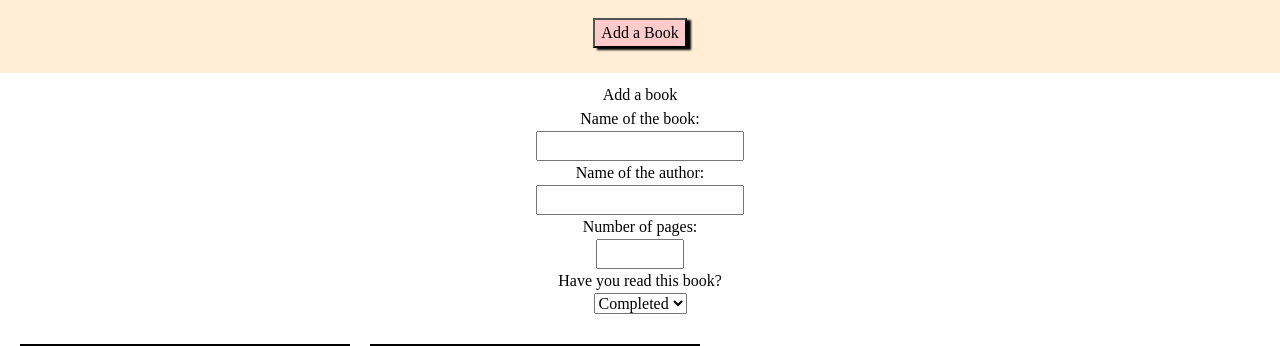
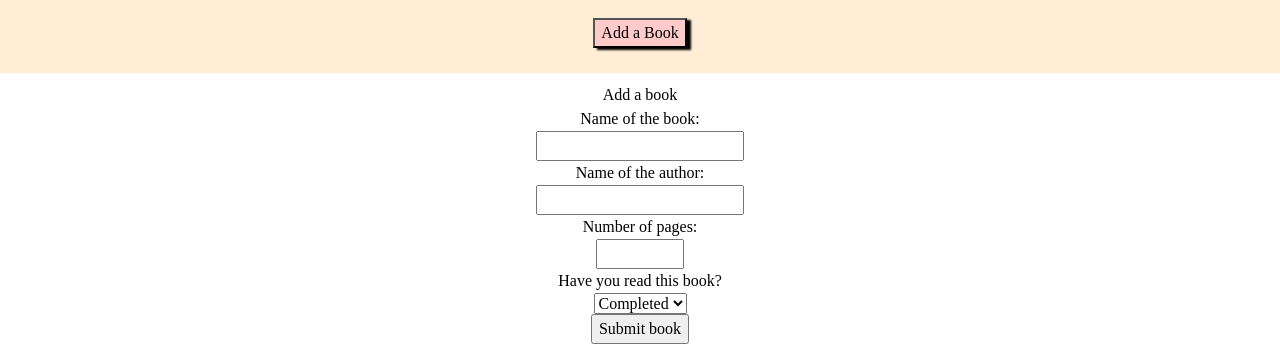
Before and after one commit to BrianRego03/library, a plain HTML site: page index.html in a window 1280 px wide. Shown: the part 70-416 px from the top of the page. Drawn offline with Linux system fonts and the light colour scheme.

Commit message:
Add submission button to form

```diff
--- a/index.html
+++ b/index.html
@@ -28,6 +28,7 @@
                 <option value="true">Completed</option>
                 <option value="false">Pending</option>
             </select>
+            <button id="submission">Submit book</button>
 
 
 
```
